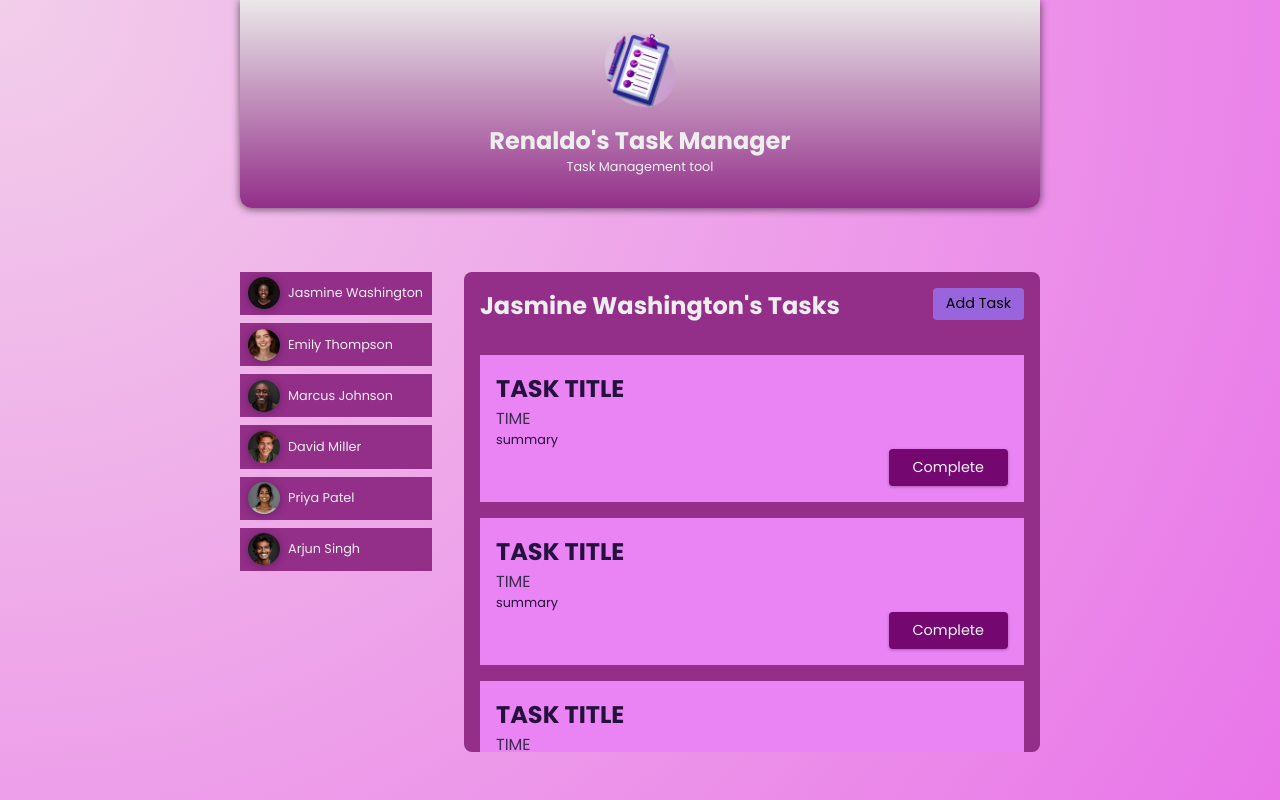
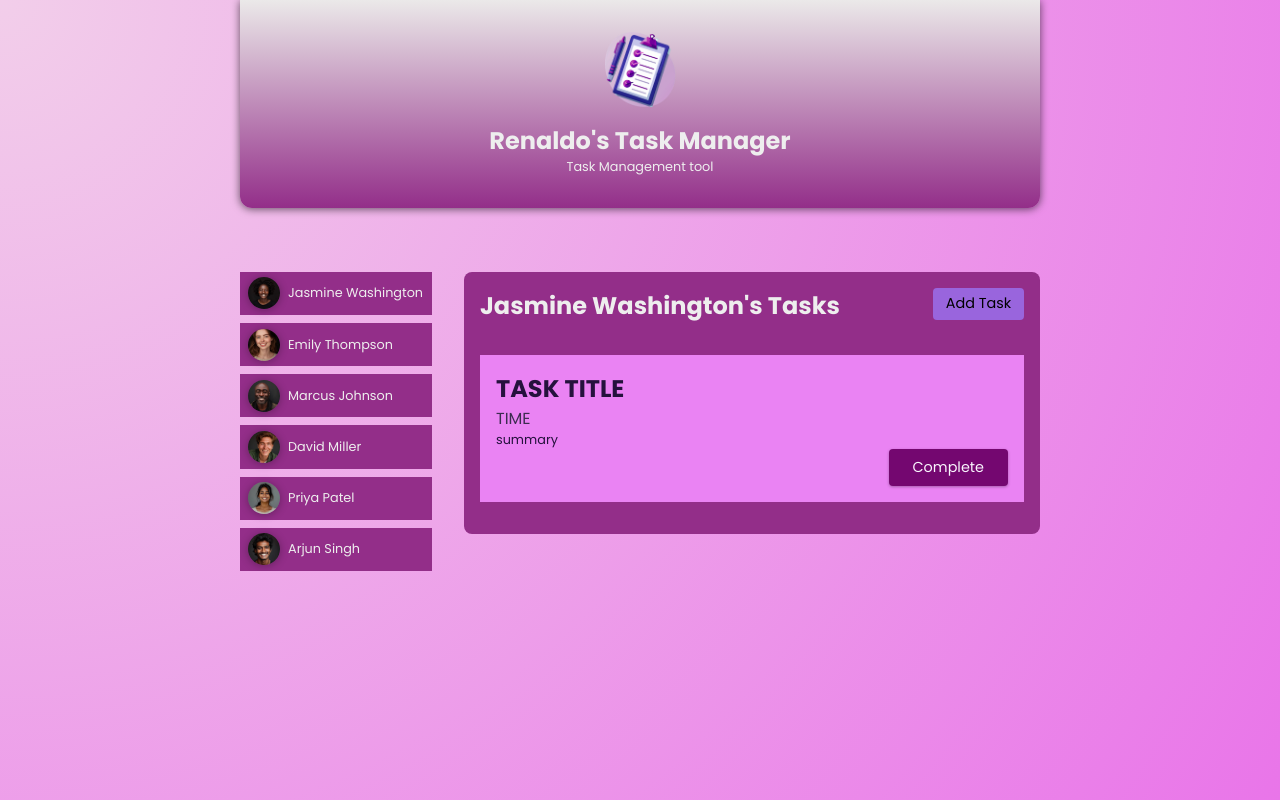
Before and after one commit to Renaldo9/Task_Manager-angular, an Angular app: page / in a window 1280 px wide. Both pictures are taken after a click on the button "Jasmine Washington". Built offline with nearby package versions, Linux system fonts and the light colour scheme.

Commit message:
Updated to only displays each users tasks

```diff
--- a/src/app/app.component.html
+++ b/src/app/app.component.html
@@ -9,7 +9,7 @@
   </ul>
 
   @if (selectedUser) {
-    <app-tasks [name]="selectedUser.name" />
+    <app-tasks [userId]="selectedUser.id" [name]="selectedUser.name" />
   } @else {
     <p id="fallback">Select a user to see their tasks</p>
   }
--- a/src/app/tasks/tasks.component.html
+++ b/src/app/tasks/tasks.component.html
@@ -2,19 +2,15 @@
   <section id="header">
     <h1>{{ name }}'s Tasks</h1>
     <menu>
-        <button>Add Task</button>
+      <button>Add Task</button>
     </menu>
   </section>
 
   <ul>
+    @for (task of selectedUserTasks; track task.id) {
     <li>
-      <app-task/>
+      <app-task />
     </li>
-    <li>
-      <app-task/>
-    </li>
-    <li>
-      <app-task/>
-    </li>
+    }
   </ul>
 </section>
--- a/src/app/tasks/tasks.component.ts
+++ b/src/app/tasks/tasks.component.ts
@@ -8,5 +8,36 @@ import { TaskComponent } from "./task/task.component";
   styleUrl: './tasks.component.css',
 })
 export class TasksComponent {
-  @Input() name?: string;
+  @Input({required:true}) userId!: string;
+  @Input({required:true}) name!: string;
+  tasks = [
+    {
+      id: 't1',
+      userId: 'u1',
+      title: 'master angular',
+      summary: 'Learn all the basic and advanced features of Angular and how to apply them.',
+      dueDate: '2025-12-31'
+    },
+    {
+      id: 't2',
+      userId: 'u3',
+      title: 'Build first prototype',
+      summary: 'Build a first prototype of the online shop website',
+      dueDate: '2024-05-31',
+    },
+    {
+      id: 't3',
+      userId: 'u3',
+      title: 'Prepare issue template',
+      summary:
+        'Prepare and describe an issue template which will help with project management',
+      dueDate: '2024-06-15',
+    }
+  ];
+
+
+  get selectedUserTasks() {
+    return this.tasks.filter((task) => task.userId === this.userId)
+  }
+
 }
```
